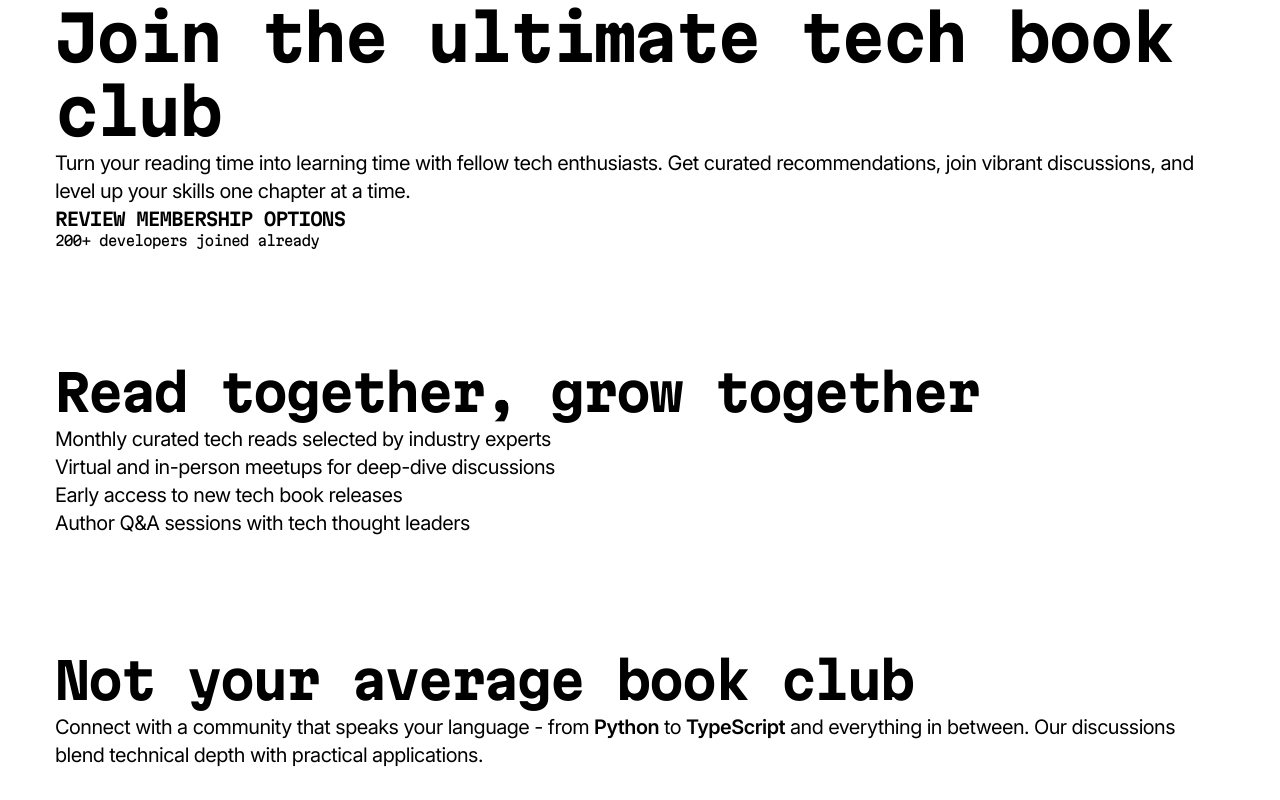
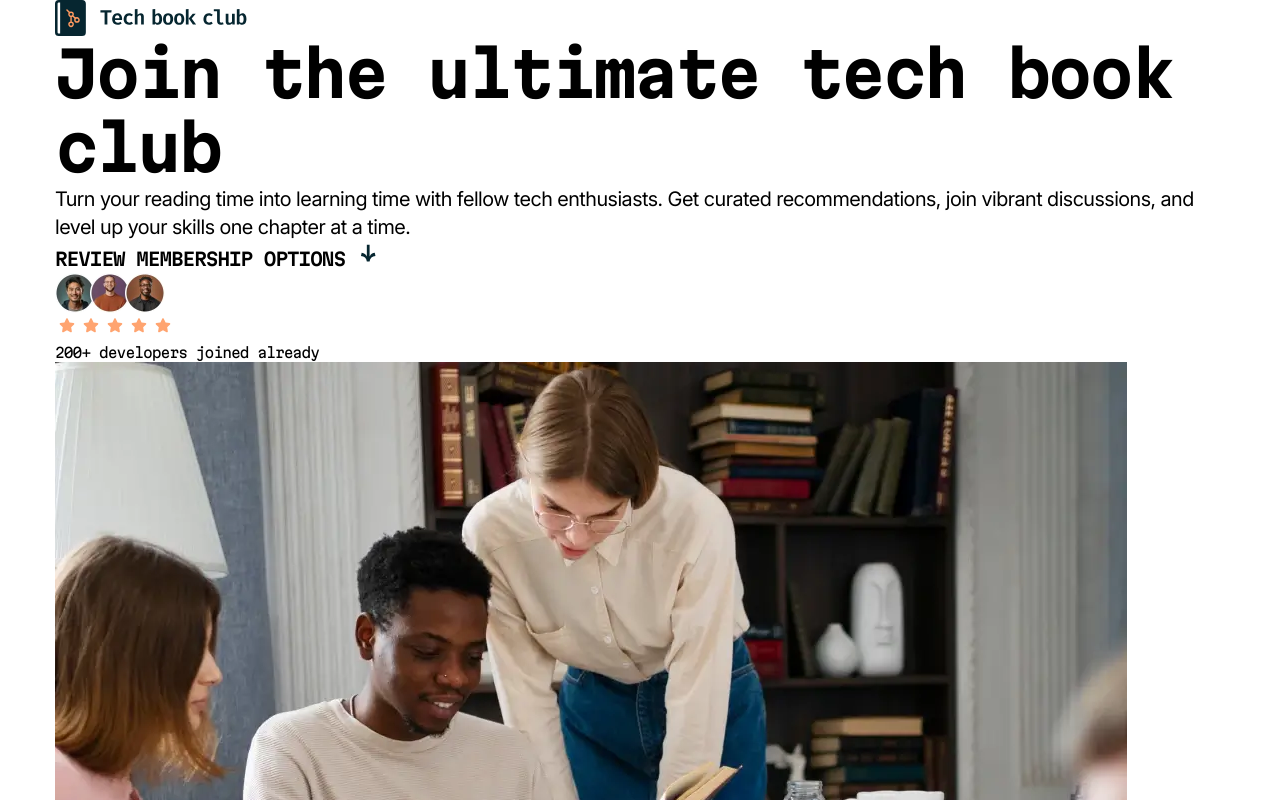
Before and after one commit to Arsalan2078/tech-book-club-landing-page, a React (Vite) app: page / in a window 1280 px wide. Shown: the top 800 px of the page. Built offline with nearby package versions, Linux system fonts and the light colour scheme.

Commit message:
markup done

```diff
--- /dev/null
+++ b/src/components/FiveStars/index.tsx
@@ -0,0 +1,13 @@
+import Icon from "../Icon";
+
+export default function FiveStars() {
+  return (
+    <div>
+      <Icon icon="star" />
+      <Icon icon="star" />
+      <Icon icon="star" />
+      <Icon icon="star" />
+      <Icon icon="star" />
+    </div>
+  );
+}
--- a/src/components/Footer/index.tsx
+++ b/src/components/Footer/index.tsx
@@ -1,19 +1,39 @@
 import Button from "../Button";
+import Icon from "../Icon";
 import TotalTestimonial from "../TotalTestimonial";
 
 export default function Footer() {
   return (
-    <footer data-x-padding>
+    <footer id="footer" data-x-padding>
       <div data-container="lg">
         <div data-container="sm">
           <h2 data-text-preset="2">Ready to debug your reading list?</h2>
 
-          <Button href="#">Review membership options</Button>
+          <div>
+            <Button href="#section-membership-options">
+              Review membership options <Icon icon="arrow-up" />
+            </Button>
+
+            <TotalTestimonial />
+          </div>
         </div>
 
-        <TotalTestimonial />
+        <div data-text-preset="7">
+          <div>© 2024 - Tech Book Club</div>
 
-        <div data-text-preset="7">© 2024 - Tech Book Club</div>
+          <ul>
+            <li>
+              <a href="#">
+                <Icon icon="bluesky" />
+              </a>
+            </li>
+            <li>
+              <a href="#">
+                <Icon icon="linkedin" />
+              </a>
+            </li>
+          </ul>
+        </div>
       </div>
     </footer>
   );
--- a/src/components/Header/index.tsx
+++ b/src/components/Header/index.tsx
@@ -1,21 +1,40 @@
 import Button from "../Button";
+import Icon from "../Icon";
+import Logo from "../Logo";
+import Picture from "../Picture";
 import TotalTestimonial from "../TotalTestimonial";
 
 export default function Header() {
   return (
-    <header data-x-padding>
+    <header id="header" data-x-padding>
       <div data-container="lg">
-        <h1 data-text-preset="1">Join the ultimate tech book club</h1>
+        <nav>
+          <Logo />
+        </nav>
 
-        <p>
-          Turn your reading time into learning time with fellow tech
-          enthusiasts. Get curated recommendations, join vibrant discussions,
-          and level up your skills one chapter at a time.
-        </p>
+        <div>
+          <div>
+            <h1 data-text-preset="1">Join the ultimate tech book club</h1>
 
-        <Button href="#">Review Membership Options</Button>
+            <p>
+              Turn your reading time into learning time with fellow tech
+              enthusiasts. Get curated recommendations, join vibrant
+              discussions, and level up your skills one chapter at a time.
+            </p>
+          </div>
 
-        <TotalTestimonial />
+          <div>
+            <Button href="#">
+              Review Membership Options <Icon icon="arrow-down" />
+            </Button>
+
+            <TotalTestimonial />
+          </div>
+        </div>
+
+        <figure>
+          <Picture name="hero" />
+        </figure>
       </div>
     </header>
   );
--- a/src/components/MembershipOption/index.tsx
+++ b/src/components/MembershipOption/index.tsx
@@ -8,6 +8,7 @@ type MembershipOptionProps = {
     link: string;
     text: string;
   };
+  isTop?: boolean;
 };
 
 export default function MembershipOption({
@@ -15,9 +16,10 @@ export default function MembershipOption({
   price,
   perks,
   cta,
+  isTop = false,
 }: MembershipOptionProps) {
   return (
-    <div>
+    <div data-top-option={isTop}>
       <div>
         <div data-text-preset="4">{name}</div>
         <div data-text-preset="3">
--- /dev/null
+++ b/src/components/TechBrands.tsx
@@ -0,0 +1,5 @@
+import image from "/images/logos-tech.svg";
+
+export default function TechBrands() {
+  return <img src={image} alt="Logos of Typescript, GitHub, and React." />;
+}
--- a/src/components/TotalTestimonial/index.tsx
+++ b/src/components/TotalTestimonial/index.tsx
@@ -1,3 +1,12 @@
+import FiveStars from "../FiveStars";
+import image from "/images/image-avatars.webp";
+
 export default function TotalTestimonial() {
-  return <div data-text-preset="7">200+ developers joined already</div>;
+  return (
+    <div>
+      <img src={image} alt="Avatars of satisfied clients." width={110} />
+      <FiveStars />
+      <div data-text-preset="7">200+ developers joined already</div>
+    </div>
+  );
 }
--- a/src/components/sections/SectionMembershipOptions/index.tsx
+++ b/src/components/sections/SectionMembershipOptions/index.tsx
@@ -2,7 +2,7 @@ import MembershipOption from "../../MembershipOption";
 
 export default function SectionMembershipOptions() {
   return (
-    <section data-x-padding>
+    <section id="section-membership-options" data-x-padding>
       <div data-container="md">
         <h2 data-text-preset="2">Membership options</h2>
 
--- a/src/components/sections/SectionNotAverage/index.tsx
+++ b/src/components/sections/SectionNotAverage/index.tsx
@@ -1,7 +1,10 @@
+import Picture from "../../Picture";
+
 export default function SectionNotAverage() {
   return (
-    <section data-x-padding>
+    <section id="section-not-average" data-x-padding>
       <div data-container="lg">
+        <div>
           <h2 data-text-preset="2">Not your average book club</h2>
 
           <p>
@@ -11,6 +14,11 @@ export default function SectionNotAverage() {
             discussions blend technical depth with practical applications.
           </p>
         </div>
+
+        <figure>
+          <Picture name="not-average" />
+        </figure>
+      </div>
     </section>
   );
 }
--- a/src/components/sections/SectionReadTogether/index.tsx
+++ b/src/components/sections/SectionReadTogether/index.tsx
@@ -1,7 +1,10 @@
+import Picture from "../../Picture";
+
 export default function SectionReadTogether() {
   return (
-    <section data-x-padding>
+    <section id="section-read-together" data-x-padding>
       <div data-container="lg">
+        <div>
           <h2 data-text-preset="2">Read together, grow together</h2>
 
           <ul>
@@ -11,6 +14,11 @@ export default function SectionReadTogether() {
             <li>Author Q&A sessions with tech thought leaders</li>
           </ul>
         </div>
+
+        <figure>
+          <Picture name="read-together" />
+        </figure>
+      </div>
     </section>
   );
 }
--- a/src/components/sections/SectionReadingJourney/index.tsx
+++ b/src/components/sections/SectionReadingJourney/index.tsx
@@ -1,6 +1,6 @@
 export default function SectionReadingJourney() {
   return (
-    <section>
+    <section id="section-reading-journey">
       <div data-container="lg">
         <h2 data-text-preset="2">Your tech reading journey</h2>
 
--- a/src/components/sections/SectionTestimonial/index.tsx
+++ b/src/components/sections/SectionTestimonial/index.tsx
@@ -1,7 +1,17 @@
+import Icon from "../../Icon";
+
 export default function SectionTestimonial() {
   return (
-    <section data-x-padding>
+    <section id="section-testimonial" data-x-padding>
       <div data-container="md">
+        <div>
+          <Icon icon="star" />
+          <Icon icon="star" />
+          <Icon icon="star" />
+          <Icon icon="star" />
+          <Icon icon="star" />
+        </div>
+
         <figure>
           <blockquote data-text-preset="3">
             This book club transformed my technical reading from a solitary
```
Also changed, not shown: src/components/Picture.tsx (+6 -3 lines). Lines whose indentation alone changed are shown as unchanged.
